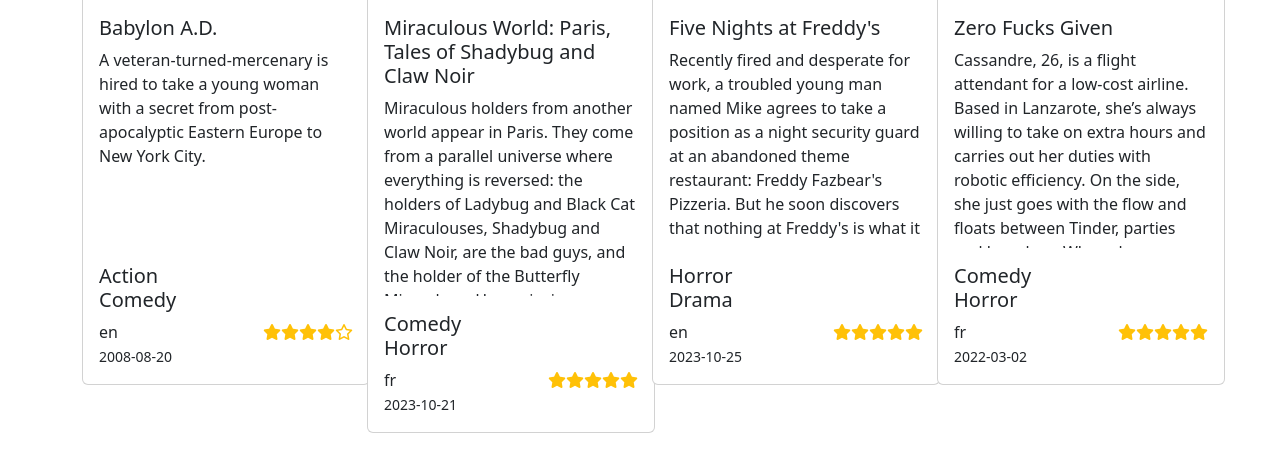
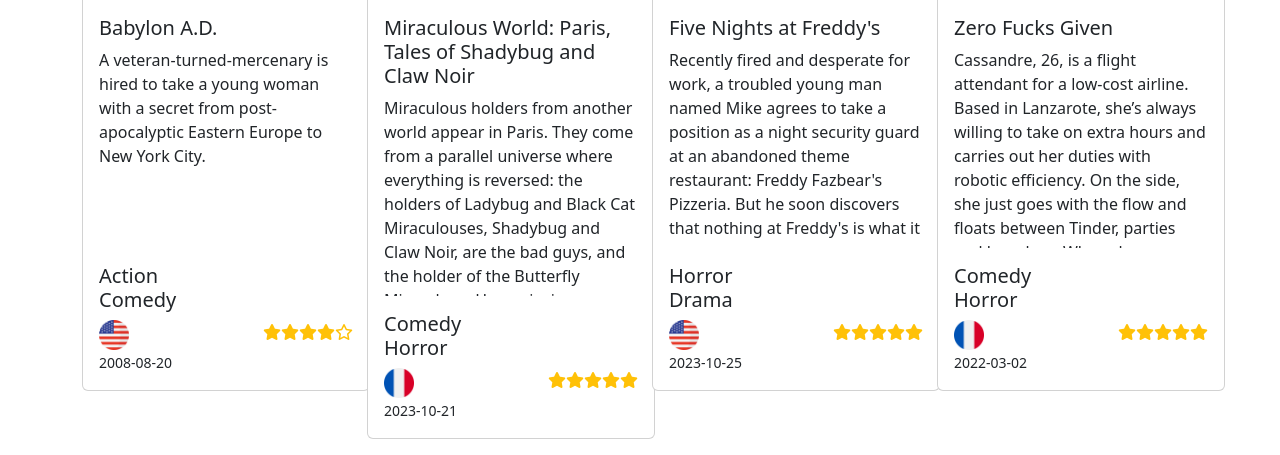
Before and after one commit to matteobonelli/php-oop-1, a PHP site: page / in a window 1280 px wide. Shown: the part 216-671 px from the top of the page. Run offline with PHP 8.4, Linux system fonts and the light colour scheme.

Commit message:
added flags and question marks for languages not accepted

```diff
--- a/Views/cards.php
+++ b/Views/cards.php
@@ -13,8 +13,8 @@
             </div>
             <div class="d-flex justify-content-between ">
                 <div>
-                    <div>
-                        <?= $lang ?>
+                    <div class="flag">
+                        <img src="img/<?= $flag ?>" alt="<?= $lang ?>">
                     </div>
                     <small>
                         <?= $release ?>
--- a/css/style.css
+++ b/css/style.css
@@ -1,3 +1,11 @@
 .card-text {
     height: 200px;
 }
+
+.flag {
+    width: 30px;
+}
+
+.flag img {
+    width: 100%;
+}
--- a/index.php
+++ b/index.php
@@ -53,6 +53,15 @@ class Movie
         return $template;
     }
 
+    public function getFlags()
+    {
+        $acceptedLanguages = ['de', 'es', 'en', 'fr', 'it', 'ja'];
+        if (!in_array($this->original_language, $acceptedLanguages)) {
+            return "question.png";
+        }
+        return $this->original_language . ".png";
+    }
+
 
     public function printCard()
     {
@@ -62,6 +71,7 @@ class Movie
         $image = $this->poster_path;
         $descr = $this->overview;
         $vote = $this->getVote();
+        $flag = $this->getFlags();
         $lang = $this->original_language;
         $release = $this->release_date;
         $printGenre = $this->getGenres();
```
Also changed, not shown: img/de.png (added), img/en.png (added), img/es.png (added), img/fr.png (added), img/it.png (added), img/ja.png (added), img/question.png (added).
